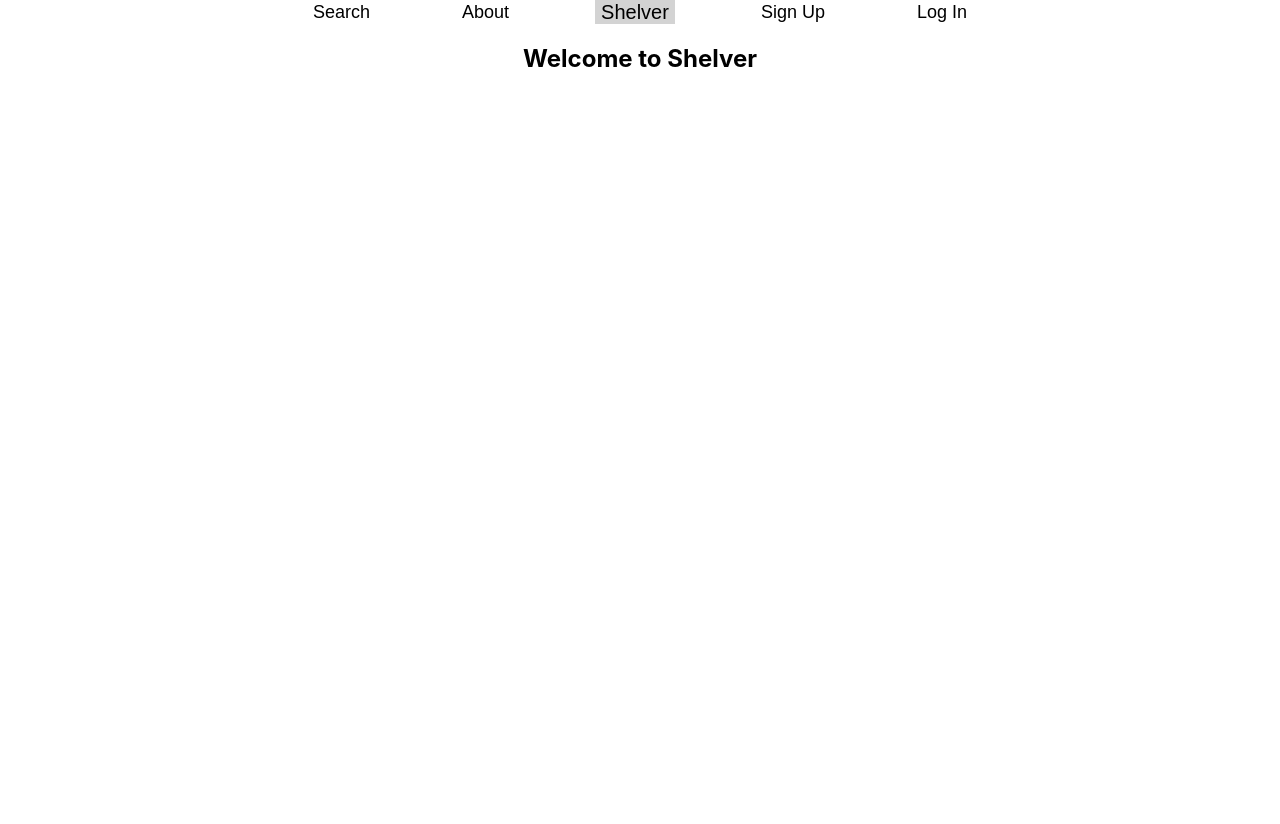
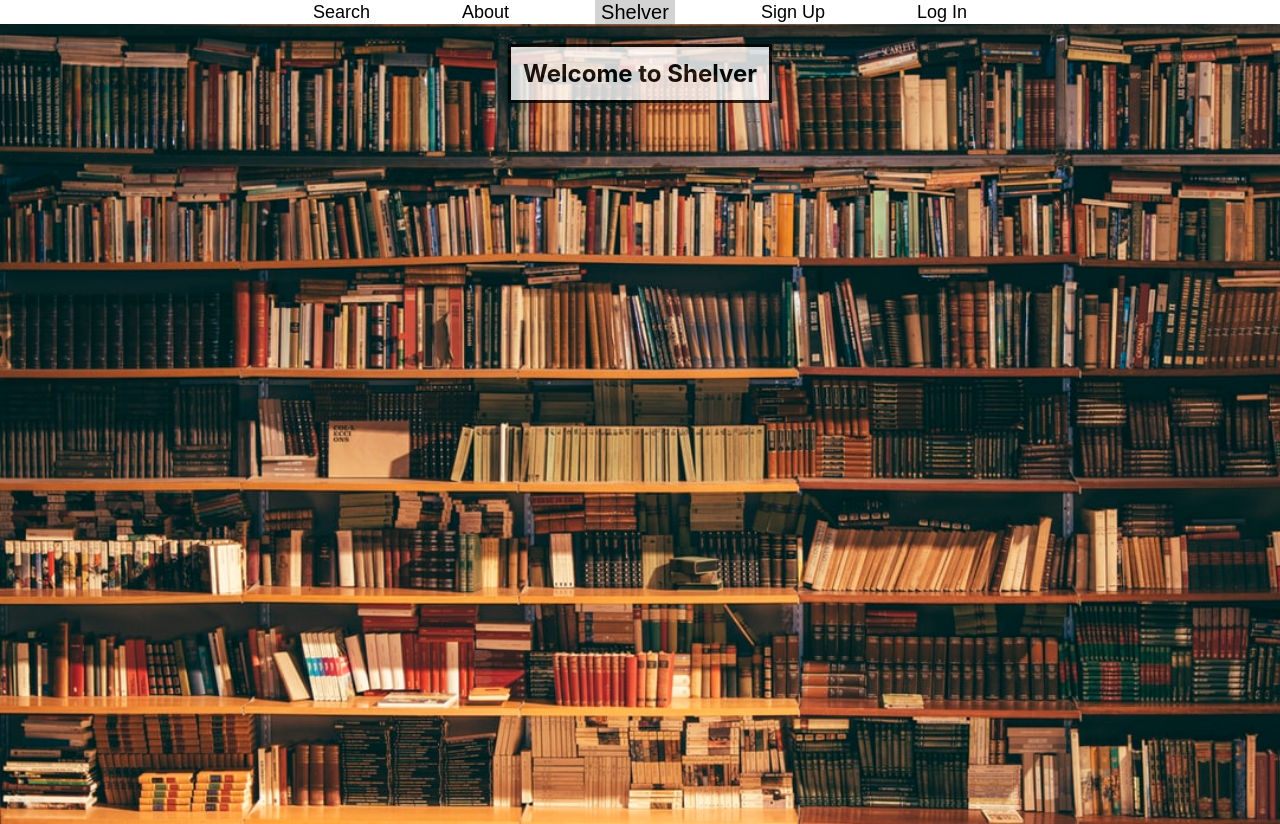
Before and after one commit to dylanmlabat/shelver, a React (Create React App) app in the folder client/: page / in a window 1280 px wide. Before the commit the page ends 800 px from the top, so only its background shows below. Built offline with nearby package versions, Linux system fonts and the light colour scheme; no server answers.

Commit message:
Edit home page css, add background image

```diff
--- a/client/src/App.css
+++ b/client/src/App.css
@@ -46,3 +46,22 @@
   font-size: 18px;
   font-family: 'Heebo', sans-serif;
 }
+
+/* ///////////////////HOME/////////////////// */
+
+.Home {
+  background-image: url('./images/home-background.jpeg');
+  background-size: cover;
+  text-align: center;
+  min-height: 100vh;
+}
+
+.greeting-text {
+  border: solid black;
+  border-width: 3px;
+  display: inline-block;
+  vertical-align: middle;
+  padding: 12px;
+  background-color: white;
+  opacity: 0.8;
+}
--- a/client/src/components/Home.js
+++ b/client/src/components/Home.js
@@ -6,7 +6,7 @@ class Home extends Component {
 
     return(
       <div className="Home">
-        <h2>Welcome to Shelver</h2>
+        <h2 className="greeting-text">Welcome to Shelver</h2>
       </div>
     )
   }
```
Also changed, not shown: client/src/images/home-background.jpeg (added).
